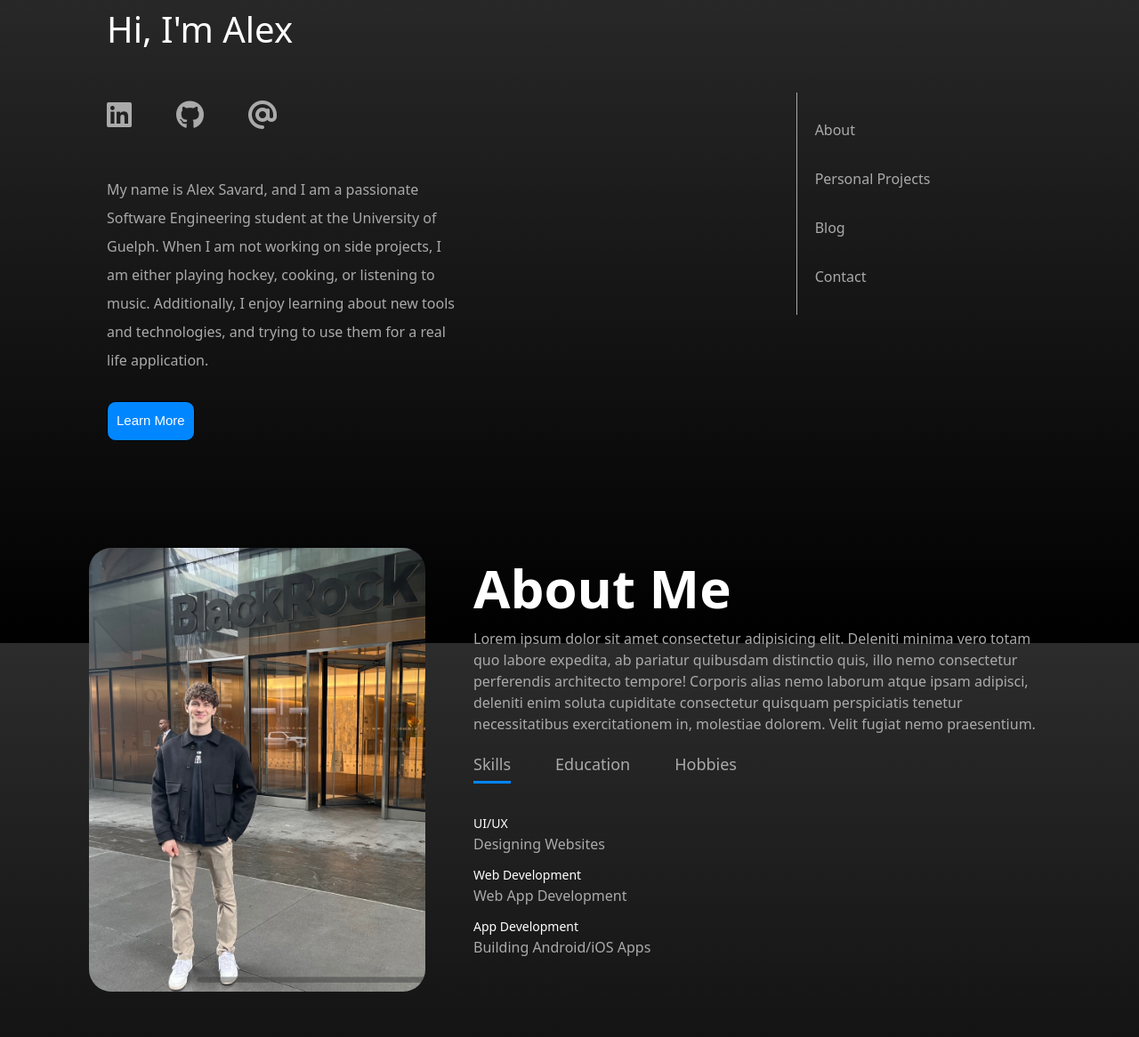
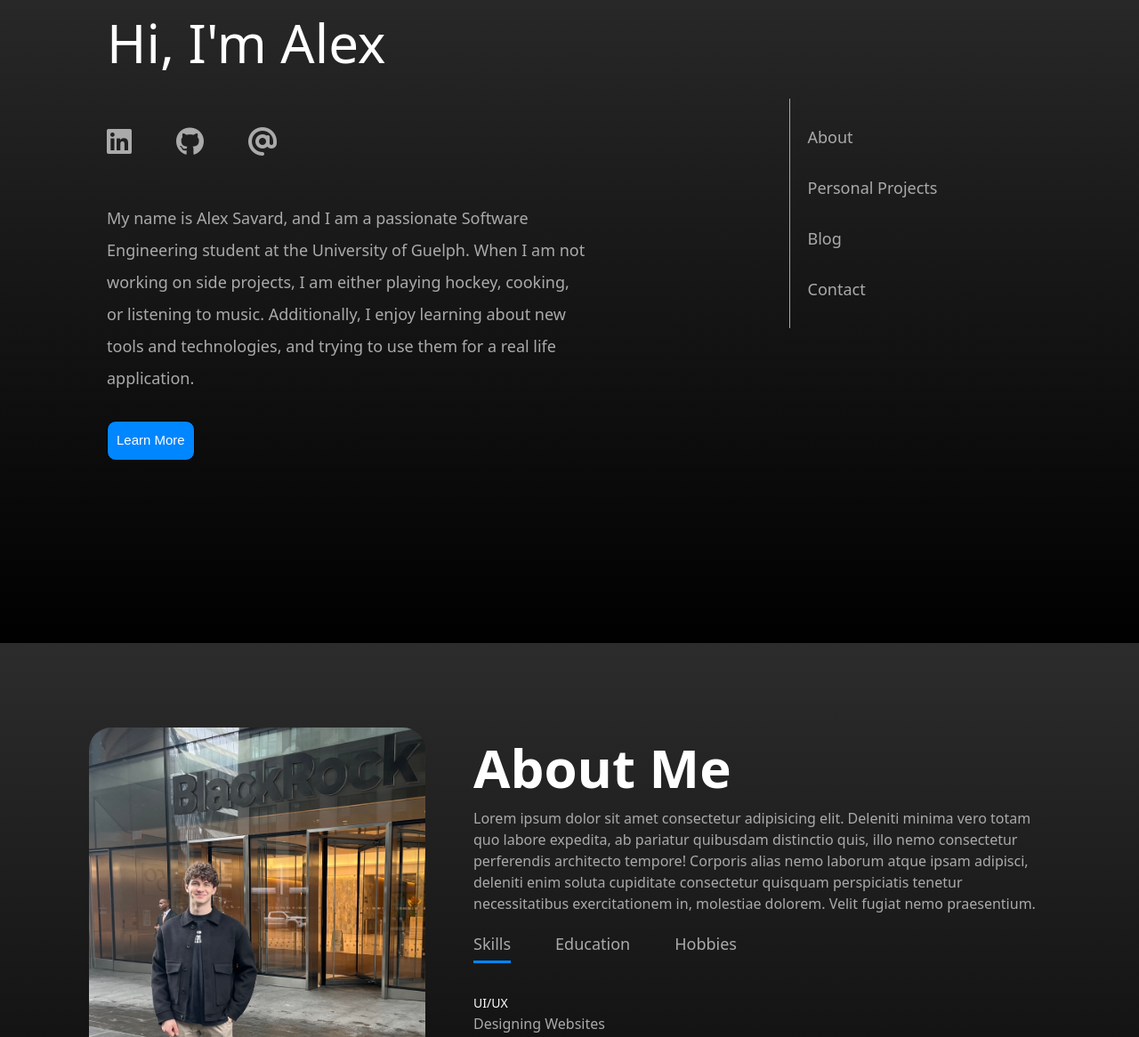
Before and after one commit to asavy79/JavaScript, a plain HTML site: page index.html in a window 1280 px wide. Shown: the part 77-1243 px from the top of the page at 89% size. Drawn offline with Linux system fonts and the light colour scheme.

Commit message:
fixed main text paragraph

```diff
--- a/style.css
+++ b/style.css
@@ -17,16 +17,6 @@ input {
     height: 20px;
 }
 
-#returnFirstLast {
-    width: 50px;
-    height: 20px;
-    cursor: pointer;
-    margin: 10px;
-}
-
-
-
-
 
 
 
@@ -41,8 +31,9 @@ input {
     flex-direction: column;
     align-items: flex-start;
     font-family: system-ui, -apple-system, BlinkMacSystemFont, 'Segoe UI', Roboto, Oxygen, Ubuntu, Cantarell, 'Open Sans', 'Helvetica Neue', sans-serif;
-    width: 400px;
     margin: 20px;
+    margin-right: 100px;
+    width: 50%;
 }
 
 .main .text h1 {
@@ -50,9 +41,9 @@ input {
     font-family: system-ui, -apple-system, BlinkMacSystemFont, 'Segoe UI', Roboto, Oxygen, Ubuntu, Cantarell, 'Open Sans', 'Helvetica Neue', sans-serif;
     align-self: flex-start;
     margin-bottom: 50px;
-    color: rgb(255, 255, 255);
+    color: white;
     font-weight: lighter;
-    font-size: 40px;
+    font-size: 60px;
 
 }
 
@@ -81,6 +72,7 @@ input {
     color: rgb(170, 170, 170);
     line-height: 2;
     margin-top: 50px;
+    font-size: 18px;
 }
 
 
@@ -100,6 +92,7 @@ input {
     color: rgb(170, 170, 170);
     font-family: system-ui, -apple-system, BlinkMacSystemFont, 'Segoe UI', Roboto, Oxygen, Ubuntu, Cantarell, 'Open Sans', 'Helvetica Neue', sans-serif;
     position: relative;
+    font-size: 18px;
 }
 
 .image ul li a:hover {
@@ -144,6 +137,7 @@ input {
     color: rgb(170, 170, 170);
     font-family: system-ui, -apple-system, BlinkMacSystemFont, 'Segoe UI', Roboto, Oxygen, Ubuntu, Cantarell, 'Open Sans', 'Helvetica Neue', sans-serif;
     margin: 0px 100px;
+    margin-top: 200px;
 }
 .row {
     display: flex;
@@ -223,6 +217,7 @@ input {
 .contact {
     display: flex;
     justify-content: center;
+    margin-bottom: 100px;
 }
 
 
```
